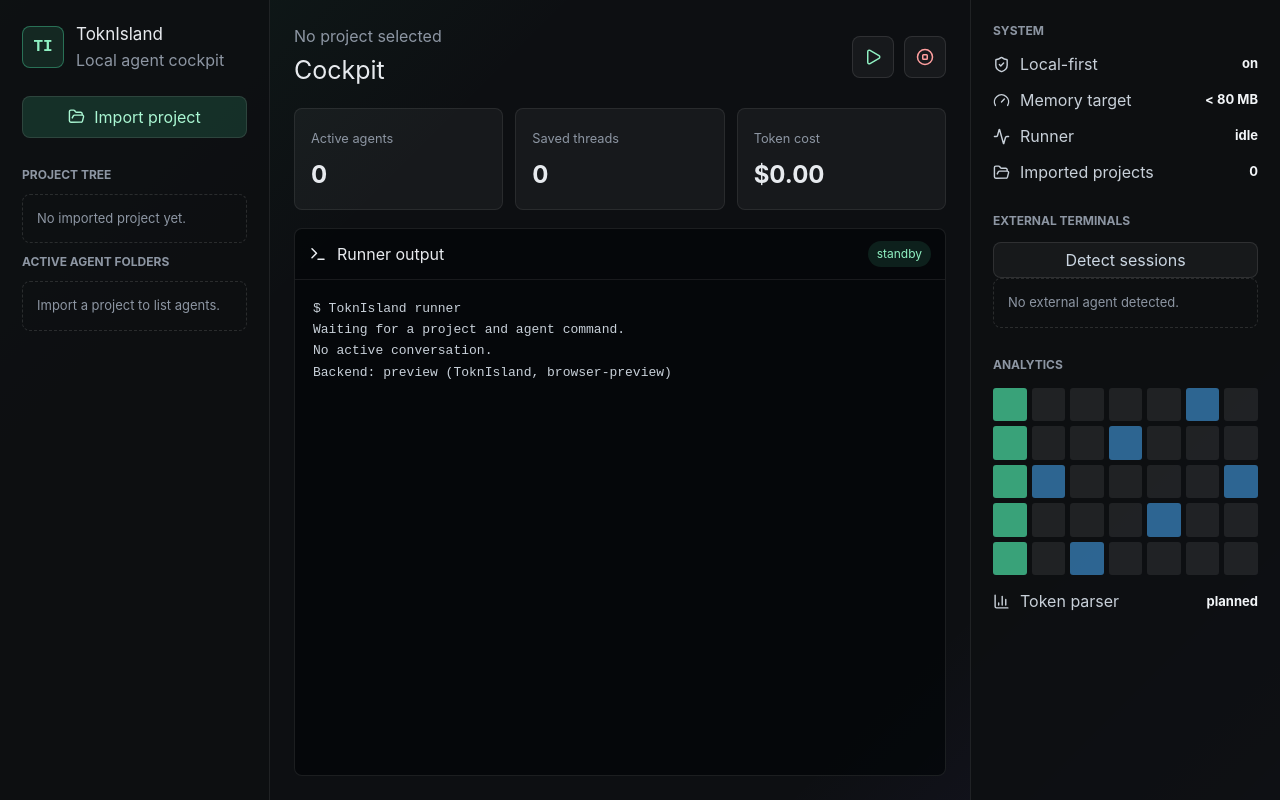
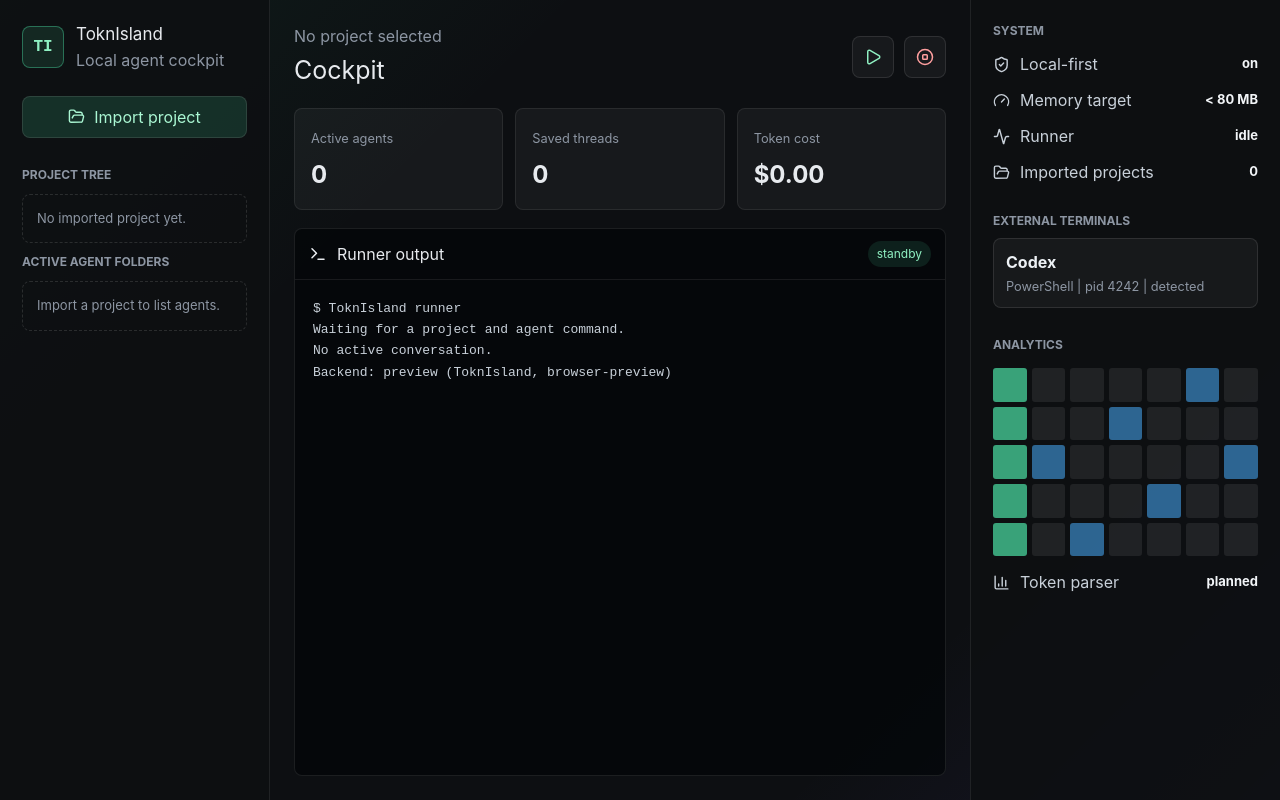
Before and after one commit to Maxenceboo/ToknIsland, a React (Vite) app: page / in a window 1280 px wide. Built offline with nearby package versions, Linux system fonts and the light colour scheme.

Commit message:
feat(app): auto-detect external sessions

```diff
--- a/src/app/App.tsx
+++ b/src/app/App.tsx
@@ -26,7 +26,7 @@
 export function App() {
   const [health, setHealth] = useState<HealthcheckResponse | null>(null);
   const [healthError, setHealthError] = useState<string | null>(null);
-  const [cockpitState, setCockpitState] = useState(initialCockpitState);
+  const [cockpitState, setCockpitState] = useState(() => detectPreviewExternalSessions(initialCockpitState));
 
   const agents = agentWorkspaces(cockpitState);
   const metrics = cockpitMetrics(cockpitState);
@@ -198,9 +198,6 @@
 
         <section>
           <div className="section-title">External terminals</div>
-          <button className="secondary-action" type="button" onClick={() => setCockpitState(detectPreviewExternalSessions)}>
-            Detect sessions
-          </button>
           {cockpitState.externalSessions.length === 0 ? (
             <div className="empty-list">No external agent detected.</div>
           ) : (
```
Also changed, not shown: 3 other files (tests, documents, lock files or other folders).
